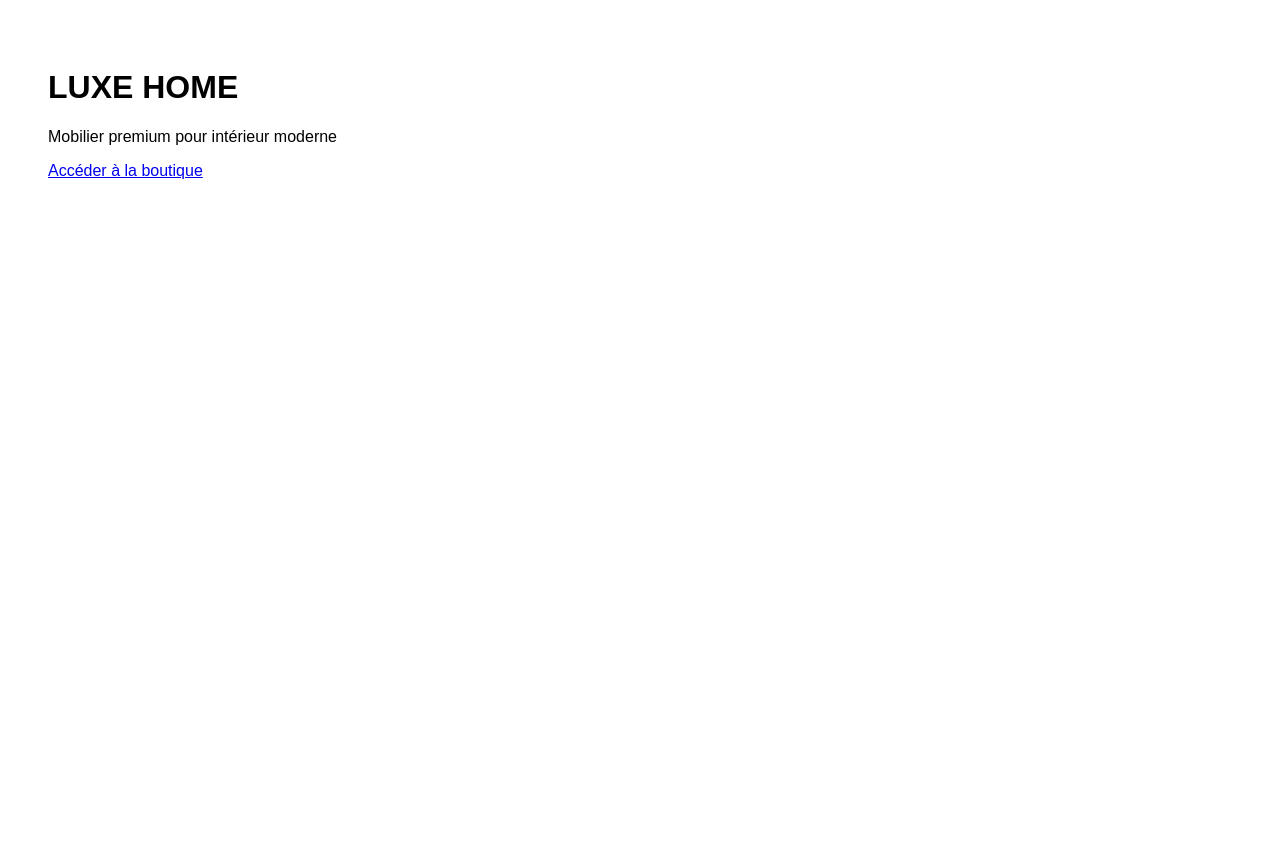
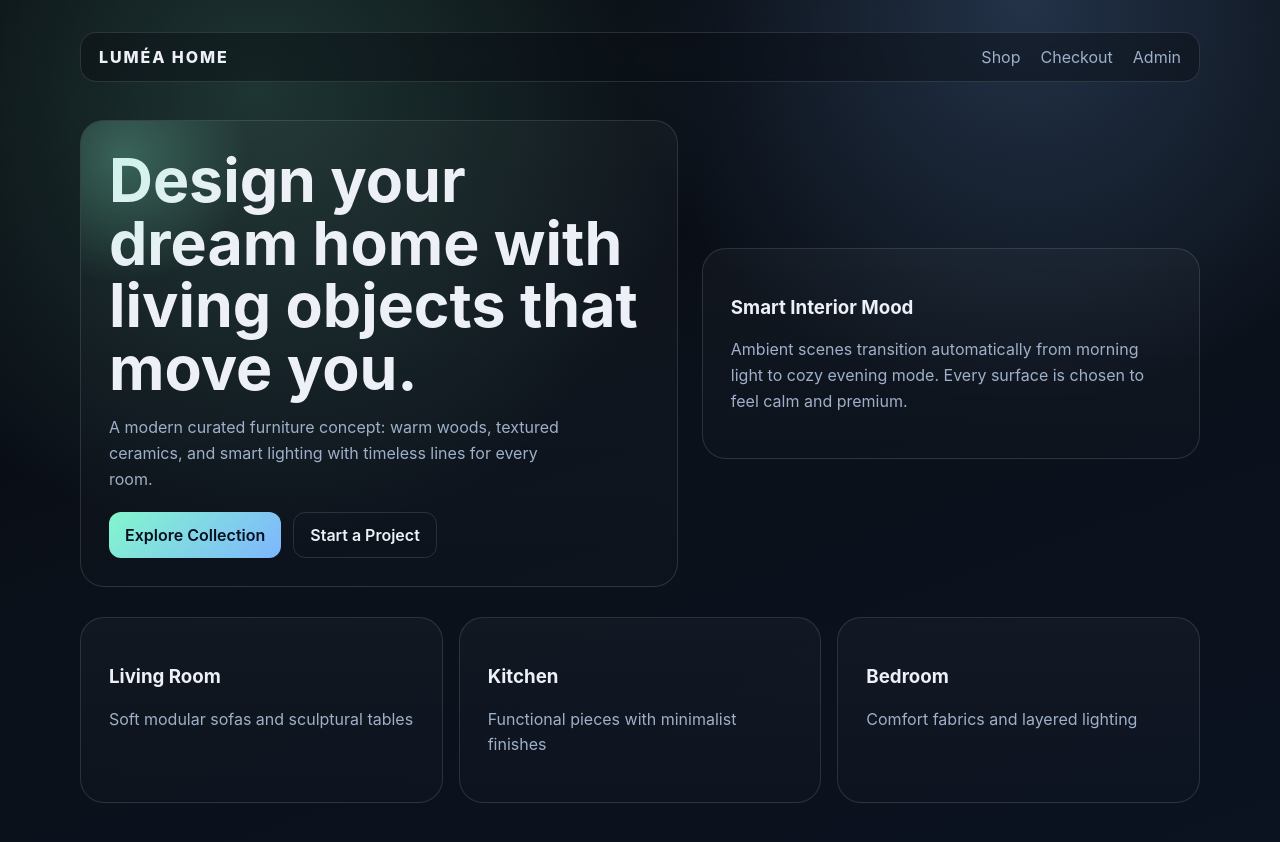
Before and after one commit to squidyxxx34-prog/lumea-new, a Next.js app: page / in a window 1280 px wide. Shown: the top 842 px of the page. Before the commit the page ends 800 px from the top, so only its background shows below. Built offline with nearby package versions, Linux system fonts and the light colour scheme.

Commit message:
Add TypeScript ambient and Next env typings

```diff
--- /dev/null
+++ b/app/globals.css
@@ -0,0 +1,81 @@
+:root {
+  --bg: #090c11;
+  --bg-soft: #101622;
+  --card: #121b2a;
+  --text: #edf1f7;
+  --muted: #9eb0c9;
+  --brand: #84f6cd;
+  --brand-2: #7eb6ff;
+  --line: rgba(255, 255, 255, 0.12);
+}
+
+* { box-sizing: border-box; }
+html, body { margin: 0; padding: 0; }
+body {
+  font-family: Inter, ui-sans-serif, system-ui, -apple-system, Segoe UI, Roboto, Arial, sans-serif;
+  background:
+    radial-gradient(circle at 20% 10%, rgba(132,246,205,.18), transparent 35%),
+    radial-gradient(circle at 80% 0%, rgba(126,182,255,.22), transparent 30%),
+    linear-gradient(160deg, #06080d 0%, #0b111a 48%, #0b1220 100%);
+  color: var(--text);
+  min-height: 100vh;
+}
+
+a { color: inherit; text-decoration: none; }
+
+.page-shell { width: min(1120px, 92vw); margin: 0 auto; padding: 32px 0 72px; }
+
+.nav {
+  display: flex; justify-content: space-between; align-items: center; margin-bottom: 38px;
+  border: 1px solid var(--line); padding: 14px 18px; border-radius: 16px; backdrop-filter: blur(8px);
+  background: rgba(9, 14, 22, 0.45);
+}
+.brand { font-weight: 800; letter-spacing: .12em; }
+.nav-links { display: flex; gap: 20px; color: var(--muted); }
+
+.hero {
+  display: grid; grid-template-columns: 1.2fr 1fr; gap: 24px; align-items: center;
+}
+.card {
+  border: 1px solid var(--line); border-radius: 24px; background: linear-gradient(180deg, rgba(255,255,255,.03), rgba(255,255,255,.01));
+  padding: 28px; position: relative; overflow: hidden;
+}
+.glow::before {
+  content: ""; position: absolute; inset: -120px auto auto -120px; width: 280px; height: 280px;
+  background: radial-gradient(circle, rgba(132,246,205,.28), transparent 65%);
+  animation: float 9s ease-in-out infinite;
+}
+@keyframes float { 0%,100%{transform:translate(0,0)} 50%{transform:translate(24px,18px)} }
+
+h1 { font-size: clamp(2rem, 5vw, 3.8rem); margin: 0 0 10px; line-height: 1.03; }
+.lead { color: var(--muted); max-width: 46ch; line-height: 1.6; }
+.actions { margin-top: 20px; display: flex; gap: 12px; flex-wrap: wrap; }
+.btn {
+  display: inline-flex; align-items: center; gap: 8px; border-radius: 12px; padding: 12px 16px;
+  border: 1px solid var(--line); transition: .25s ease; font-weight: 600;
+}
+.btn.primary { background: linear-gradient(135deg, var(--brand), var(--brand-2)); color: #07101f; border: none; }
+.btn:hover { transform: translateY(-2px); }
+
+.grid { margin-top: 30px; display: grid; grid-template-columns: repeat(3, minmax(0,1fr)); gap: 16px; }
+.product {
+  background: rgba(255,255,255,.03); border: 1px solid var(--line); border-radius: 16px; padding: 14px;
+  transition: transform .25s ease, border-color .25s ease;
+}
+.product:hover { transform: translateY(-4px); border-color: rgba(132,246,205,.6); }
+.product img { width: 100%; height: 220px; object-fit: cover; border-radius: 12px; }
+.price { color: var(--brand); font-weight: 700; }
+
+.input, textarea {
+  width: 100%; padding: 12px 14px; border-radius: 12px; border: 1px solid var(--line); background: rgba(255,255,255,.03); color: var(--text);
+}
+.form { display: grid; gap: 12px; max-width: 540px; }
+
+@media (max-width: 880px) {
+  .hero { grid-template-columns: 1fr; }
+  .grid { grid-template-columns: 1fr 1fr; }
+}
+@media (max-width: 640px) {
+  .grid { grid-template-columns: 1fr; }
+  .nav { flex-direction: column; gap: 10px; align-items: flex-start; }
+}
--- a/app/layout.tsx
+++ b/app/layout.tsx
@@ -1,3 +1,6 @@
+import "./globals.css";
+import Link from "next/link";
+
 export default function RootLayout({
   children,
 }: {
@@ -5,7 +8,19 @@ export default function RootLayout({
 }) {
   return (
     <html>
-      <body style={{ fontFamily: "sans-serif" }}>{children}</body>
+      <body>
+        <div className="page-shell">
+          <nav className="nav">
+            <Link href="/" className="brand">LUMÉA HOME</Link>
+            <div className="nav-links">
+              <Link href="/shop">Shop</Link>
+              <Link href="/checkout">Checkout</Link>
+              <Link href="/admin">Admin</Link>
+            </div>
+          </nav>
+          {children}
+        </div>
+      </body>
     </html>
   );
 }
--- a/app/page.tsx
+++ b/app/page.tsx
@@ -2,11 +2,41 @@ import Link from "next/link";
 
 export default function Home() {
   return (
-    <main style={{ padding: 40 }}>
-      <h1>LUXE HOME</h1>
-      <p>Mobilier premium pour intérieur moderne</p>
+    <main>
+      <section className="hero">
+        <article className="card glow">
+          <h1>Design your dream home with living objects that move you.</h1>
+          <p className="lead">
+            A modern curated furniture concept: warm woods, textured ceramics, and
+            smart lighting with timeless lines for every room.
+          </p>
+          <div className="actions">
+            <Link href="/shop" className="btn primary">Explore Collection</Link>
+            <Link href="/checkout" className="btn">Start a Project</Link>
+          </div>
+        </article>
 
-      <Link href="/shop">Accéder à la boutique</Link>
+        <article className="card">
+          <h3>Smart Interior Mood</h3>
+          <p className="lead">
+            Ambient scenes transition automatically from morning light to cozy
+            evening mode. Every surface is chosen to feel calm and premium.
+          </p>
+        </article>
+      </section>
+
+      <section className="grid">
+        {[
+          ["Living Room", "Soft modular sofas and sculptural tables"],
+          ["Kitchen", "Functional pieces with minimalist finishes"],
+          ["Bedroom", "Comfort fabrics and layered lighting"],
+        ].map(([title, desc]) => (
+          <article key={title} className="card">
+            <h3>{title}</h3>
+            <p className="lead">{desc}</p>
+          </article>
+        ))}
+      </section>
     </main>
   );
 }
--- /dev/null
+++ b/global.d.ts
@@ -0,0 +1 @@
+declare module "*.css";
```
Also changed, not shown: app/checkout/page.tsx (+11 -8 lines), app/product/[id]/page.tsx (+18 -6 lines), app/shop/page.tsx (+12 -10 lines), tsconfig.json (+23 -8 lines), next-env.d.ts (added).
